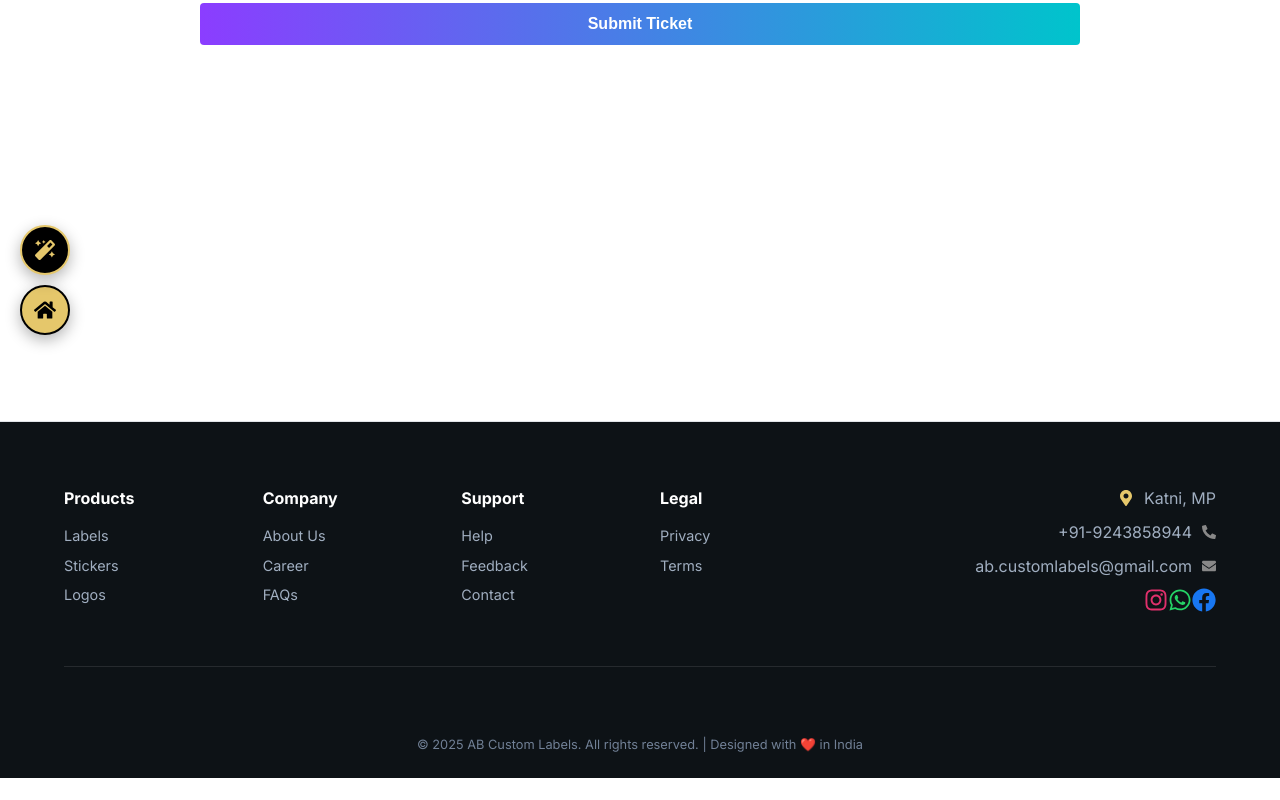
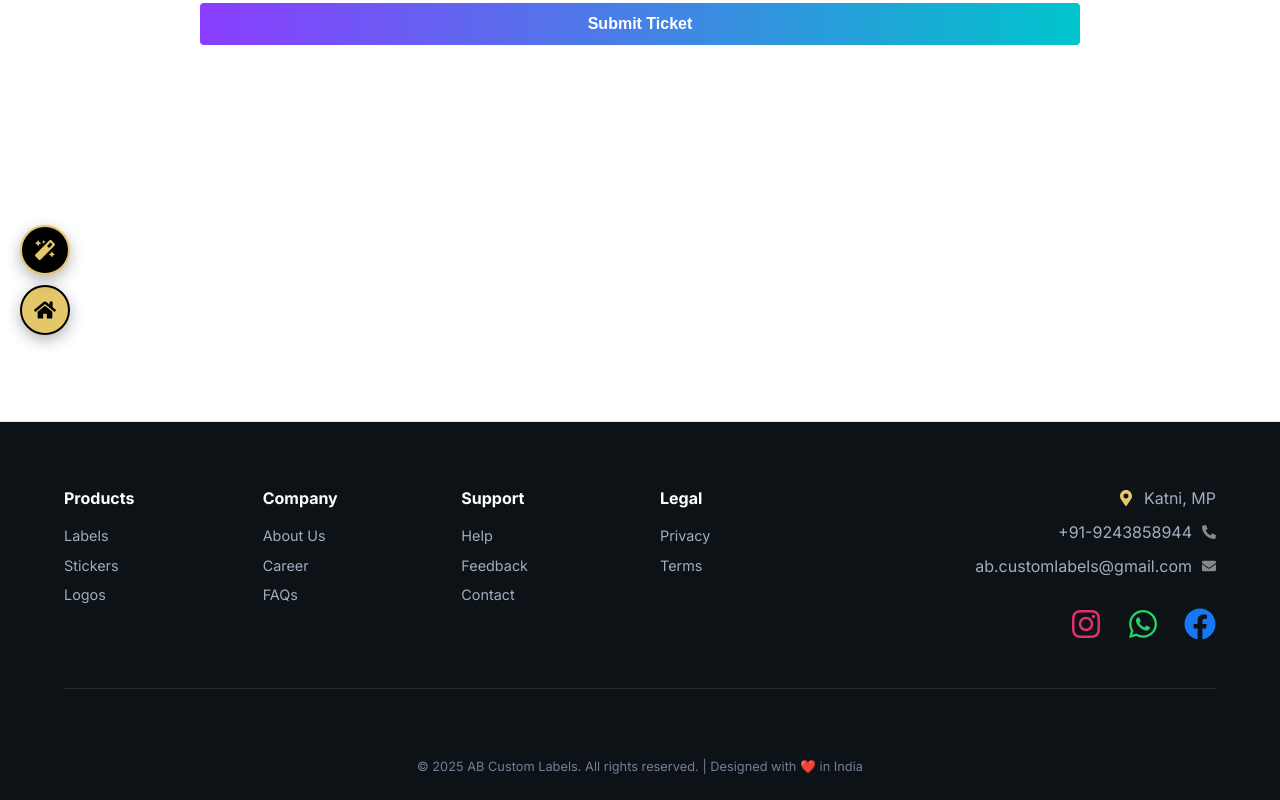
Before and after one commit to venom-cooder/ab-custom-labels, a React (Vite) app in the folder frontend/: page /help in a window 1280 px wide. Shown: the part 445-1245 px from the top of the page. Before the commit the page ends 1223 px from the top, so only its background shows below. Built offline with nearby package versions, Linux system fonts and the light colour scheme; no server answers.

Commit message:
logos are being updated

```diff
--- a/frontend/src/components/Footer.jsx
+++ b/frontend/src/components/Footer.jsx
@@ -8,6 +8,16 @@ const Footer = () => {
 
   return (
     <footer>
+      {/* Internal Style for Icon Animation */}
+      <style>{`
+        .social-icon-anim {
+          transition: transform 0.3s cubic-bezier(0.175, 0.885, 0.32, 1.275);
+        }
+        .social-icon-anim:hover {
+          transform: scale(1.3);
+        }
+      `}</style>
+
       <div className="footer-grid">
         {/* Products */}
         <div className="footer-col">
@@ -52,11 +62,29 @@ const Footer = () => {
             ab.customlabels@gmail.com <FaEnvelope size={14} color="#888"/>
           </div>
 
-          {/* Social Icons Row */}
-          <div className="social-row">
-            <FaInstagram size={24} cursor="pointer" color="#E1306C" onClick={()=>openLink('https://www.instagram.com/abcustomlables')} />
-            <FaWhatsapp size={24} cursor="pointer" color="#25D366" onClick={()=>openLink('https://wa.me/919243858944')} />
-            <FaFacebook size={24} cursor="pointer" color="#1877F2" onClick={()=>openLink('https://www.facebook.com/profile.php?id=61563586884230&rdid=GllYRaArSfdJjcxH&share_url=https%3A%2F%2Fwww.facebook.com%2Fshare%2F1DU7qtJUbN%2F')} />
+          {/* UPDATED SOCIAL ROW: Bigger Icons, More Gap, Animation */}
+          <div style={{ display: 'flex', gap: '25px', marginTop: '20px', alignItems: 'center' }}>
+            <FaInstagram
+              size={32}
+              className="social-icon-anim"
+              cursor="pointer"
+              color="#E1306C"
+              onClick={()=>openLink('https://www.instagram.com/abcustomlables')}
+            />
+            <FaWhatsapp
+              size={32}
+              className="social-icon-anim"
+              cursor="pointer"
+              color="#25D366"
+              onClick={()=>openLink('https://wa.me/919243858944')}
+            />
+            <FaFacebook
+              size={32}
+              className="social-icon-anim"
+              cursor="pointer"
+              color="#1877F2"
+              onClick={()=>openLink('https://www.facebook.com/profile.php?id=61563586884230&rdid=GllYRaArSfdJjcxH&share_url=https%3A%2F%2Fwww.facebook.com%2Fshare%2F1DU7qtJUbN%2F')}
+            />
           </div>
         </div>
       </div>
```
